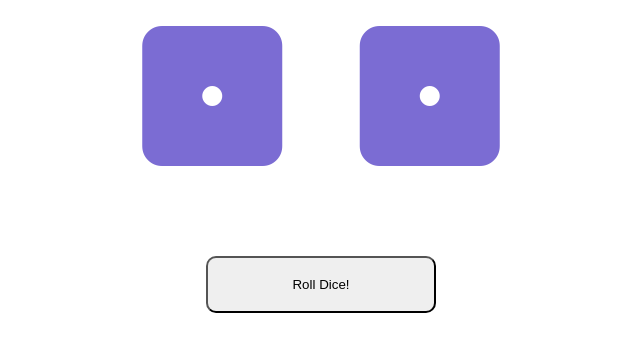
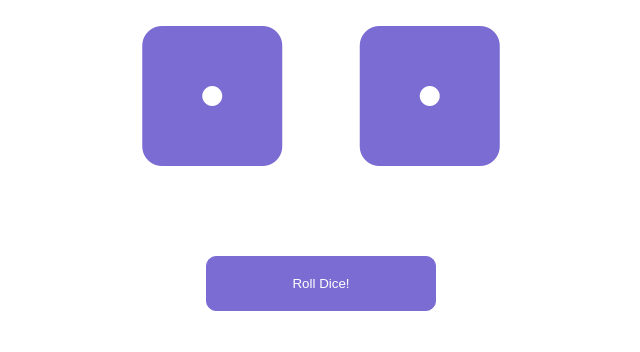
Before and after one commit to ctln12/rolling-dice, a React (Create React App) app: page / in a window 1280 px wide. Shown: the top 352 px of the page, without its empty margins (319-959 px from the left). Built offline with nearby package versions, Linux system fonts and the light colour scheme.

Commit message:
add color and hover to button

```diff
--- a/src/RollDice.css
+++ b/src/RollDice.css
@@ -10,4 +10,12 @@
   border-radius: 10px;
   padding: 1.2rem;
   cursor: pointer;
+  border: 1px solid #7b6cd3;
+  background-color: #7b6cd3;
+  color: white;
 }
+
+.RollDice-button:hover {
+  border: 1px solid #5b4ea3;
+  background-color: #5b4ea3;
+}
```
